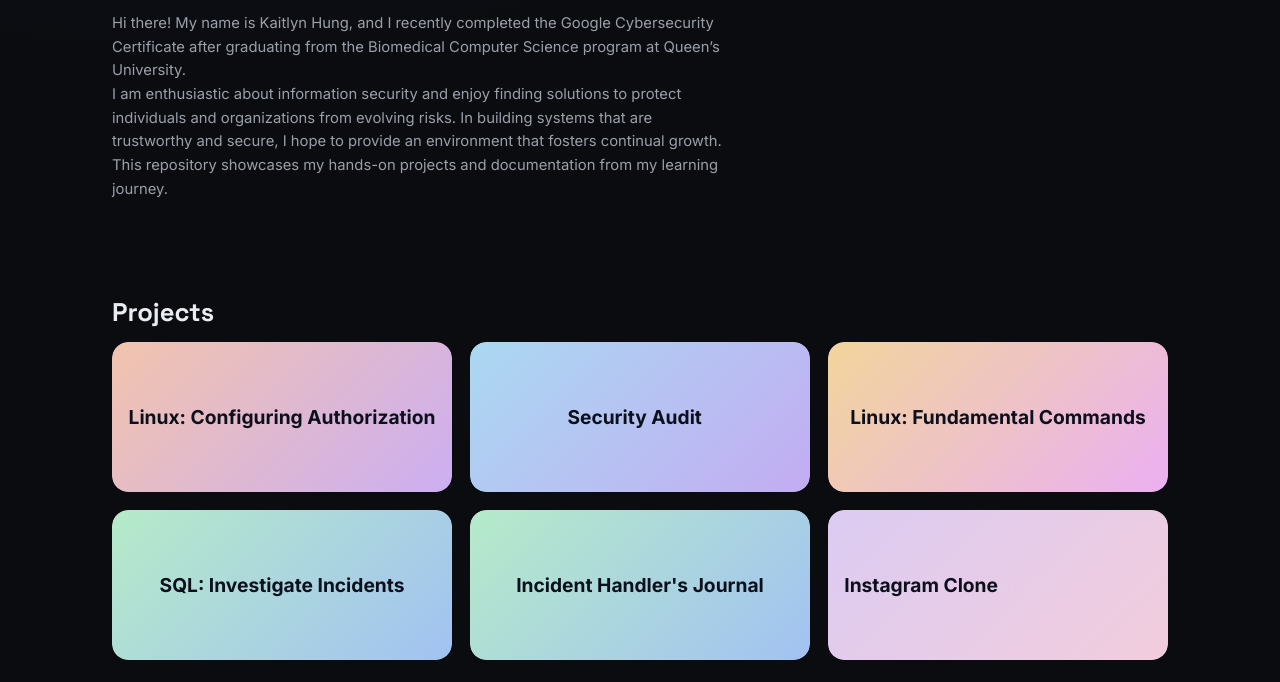
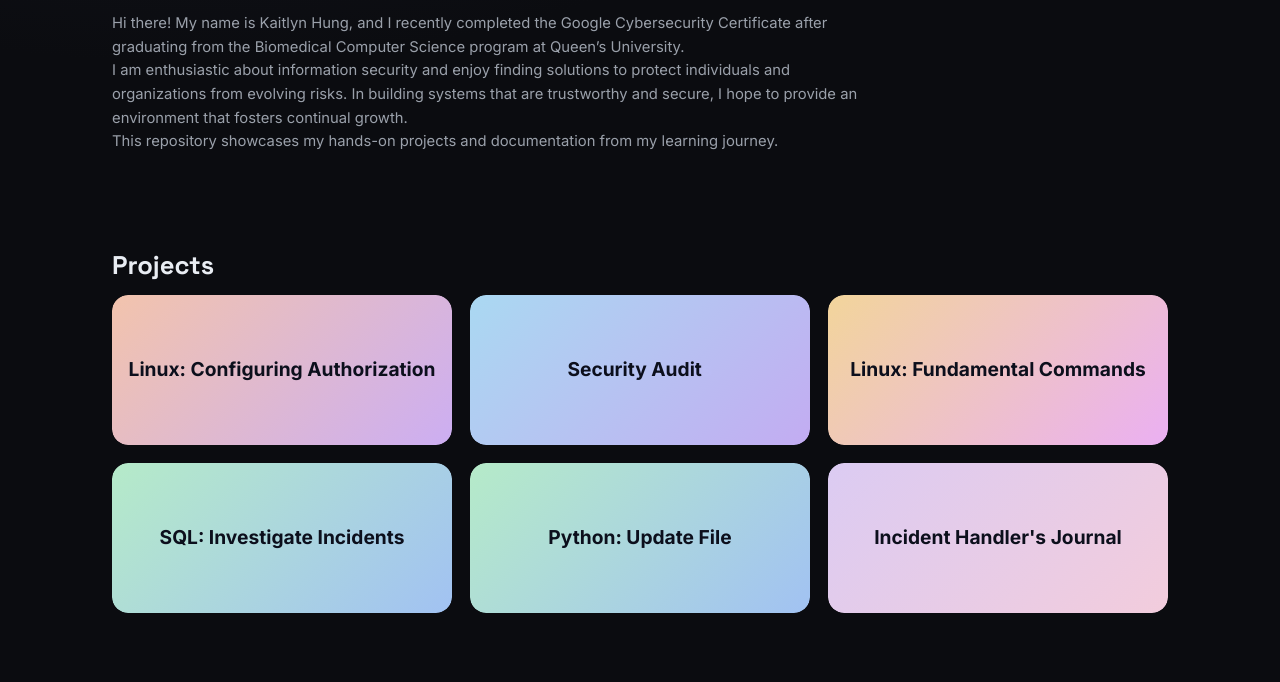
Before and after one commit to kaitlyn-hung/kaitlyn-hung.github.io, a plain HTML site: page index.html in a window 1280 px wide. Shown: the part 418-1100 px from the top of the page. Drawn offline with Linux system fonts and the light colour scheme.

Commit message:
Update lead max-width, modify project links, remove About section

```diff
--- a/index.html
+++ b/index.html
@@ -58,7 +58,7 @@
     .hero{ padding:72px 0 24px; }
     h1{ font:700 var(--h1) "Space Grotesk", Inter, sans-serif; margin:0; }
     .subtitle{ color:var(--accent); font-weight:600; margin:0 0 8px; }
-    .lead{ color:var(--muted); font-size:var(--small); max-width:66ch; }
+    .lead{ color:var(--muted); font-size:var(--small); max-width:80ch; }
     .profile-pic {
       width: 160px;
       height: 160px;
@@ -118,7 +118,6 @@
   <header class="nav">
     <div class="wrap nav-inner">
       <a class="pill active" href="#home">Home</a>
-      <a class="pill" href="#about">About</a>
       <a class="pill" href="#projects">Projects</a>
       <a class="pill" href="#contact">Contact</a>
     </div>
@@ -141,15 +140,6 @@
       </p>
     </section>
 
-  <!--
-    <section id="about" class="section">
-      <h2>About</h2>
-      <p class="lead">
-        I care about crisp UI, tiny details, and accessible experiences. Current stack: React, TypeScript,
-        Next.js, Tailwind, and Firebase. Open to internships and collabs.
-      </p>
-    </section>
-    -->
 
     <section id="projects" class="section">
       <h2>Projects</h2>
@@ -158,8 +148,8 @@
         <a class="card" style="--ga: var(--g-2a); --gb: var(--g-2b);" href="https://github.com/kaitlyn-hung/kaitlyn-hung.github.io/blob/main/security-audit/README.md" target="_blank"><span>Security Audit</span>s</a>
         <a class="card" style="--ga: var(--g-3a); --gb: var(--g-3b);" href="https://github.com/kaitlyn-hung/kaitlyn-hung.github.io/blob/main/linux-fundamentals/README.md" target="_blank"><span>Linux: Fundamental Commands</span></a>
         <a class="card" style="--ga: var(--g-4a); --gb: var(--g-4b);" href="https://github.com/kaitlyn-hung/kaitlyn-hung.github.io/blob/main/SQL-investigation/README.md" target="_blank"><span>SQL: Investigate Incidents</span></a>
-        <a class="card" style="--ga: var(--g-4a); --gb: var(--g-4b);" href="https://github.com/kaitlyn-hung/kaitlyn-hung.github.io/blob/main/incident-handlers-journal/README.md" target="_blank"><span>Incident Handler's Journal</span></a>
-        <a class="card" style="--ga: var(--g-6a); --gb: var(--g-6b);" href="https://github.com/yourhandle/instagram-clone" target="_blank"><span>Instagram Clone</span>Instagram Clone</a>
+        <a class="card" style="--ga: var(--g-4a); --gb: var(--g-4b);" href="https://github.com/kaitlyn-hung/kaitlyn-hung.github.io/blob/main/incident-handlers-journal/README.md" target="_blank"><span>Python: Update File</span></a>
+        <a class="card" style="--ga: var(--g-6a); --gb: var(--g-6b);" href="https://github.com/kaitlyn-hung/kaitlyn-hung.github.io/tree/main/incident-handlers-journal/README.md" target="_blank"><span>Incident Handler's Journal</span></a>
       </div>
 
       <!--
```
